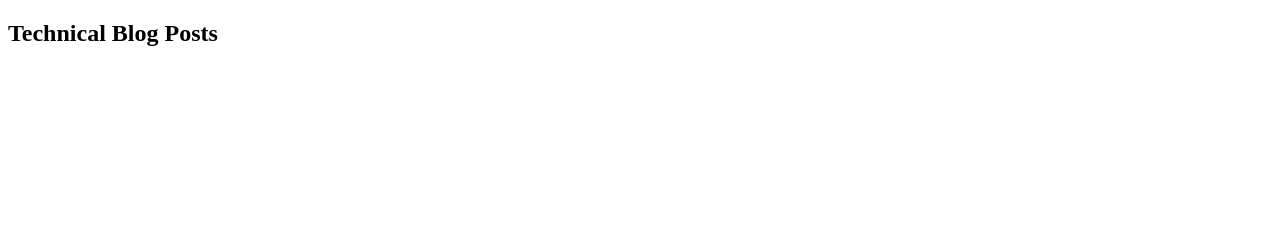
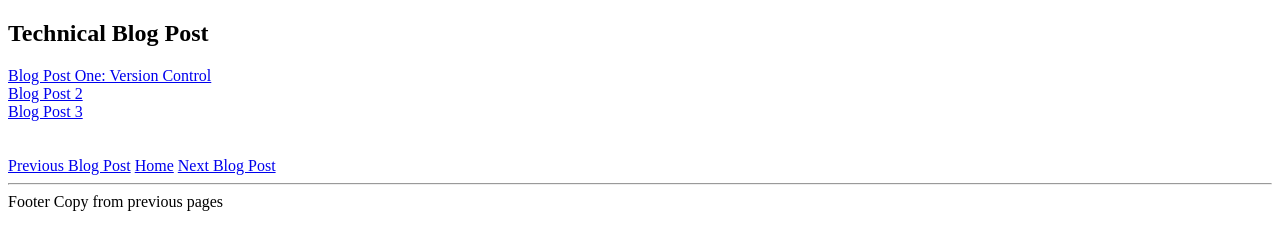
Before and after one commit to Ianwaterski/ianwaterski.github.io, a plain HTML site: page blog-index.html in a window 1280 px wide. Drawn offline with Linux system fonts and the light colour scheme.

Commit message:
add changes to blog index

```diff
--- a/blog-index.html
+++ b/blog-index.html
@@ -11,4 +11,14 @@
   <meta name="author" content="Ian Wudarski">
 </head>
 
-<h2>Technical Blog Posts</h2>
+<h2>Technical Blog Post</h2>
+
+<a href="http://ianwaterski.github.io/blog/git.html">Blog Post One: Version Control</a></br>
+<a href="#">Blog Post 2</a></br>
+<a href="#">Blog Post 3</a></br>
+
+</br></br>
+<a href="#">Previous Blog Post</a>    <a href="http://ianwaterski.github.io/index.html#">Home</a>    <a href="#">Next Blog Post</a>
+
+<hr />
+Footer Copy from previous pages
```
